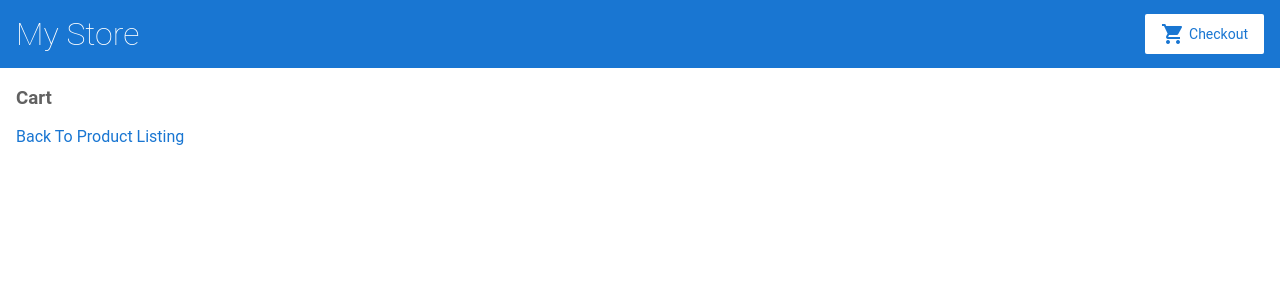
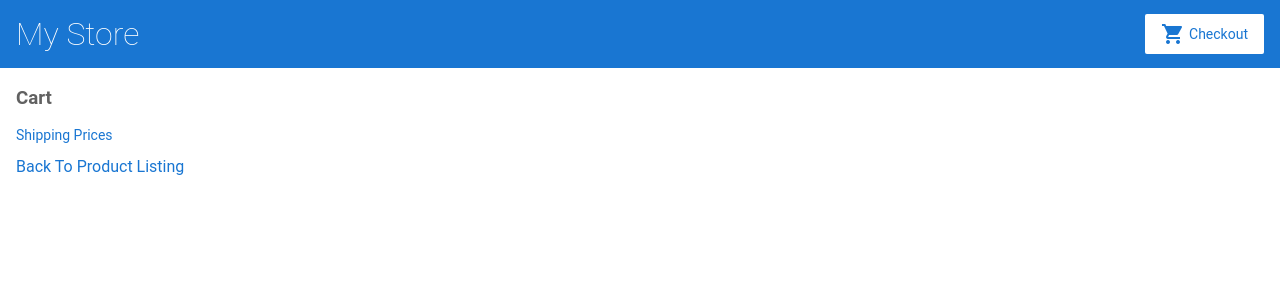
Before and after one commit to michalppp/angular-stackblitz-phones, an Angular app: page /cart in a window 1280 px wide. Shown: the top 300 px of the page. Built offline with nearby package versions, Linux system fonts and the light colour scheme.

Commit message:
2 files modified

```diff
--- a/src/app/cart/cart.component.html
+++ b/src/app/cart/cart.component.html
@@ -1,4 +1,8 @@
 <h3>Cart</h3>
+
+<p>
+<a routerLink="/shipping">Shipping Prices</a>
+</p>
 
 <div class="cart-item" *ngFor="let item of items">
   <span>{{ item.name }}</span>
--- a/src/app/shipping/shipping.component.html
+++ b/src/app/shipping/shipping.component.html
@@ -4,3 +4,5 @@
   <span>{{ shipping.type }}</span>
   <span>{{ shipping.price | currency }}</span>
 </div>
+
+<a routerLink="/">Back To Product Listing</a>
```
